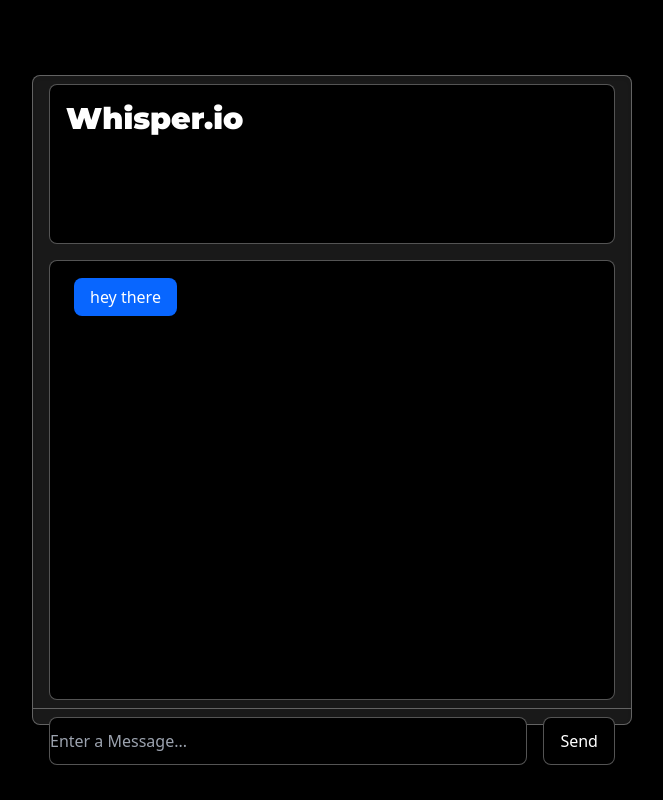
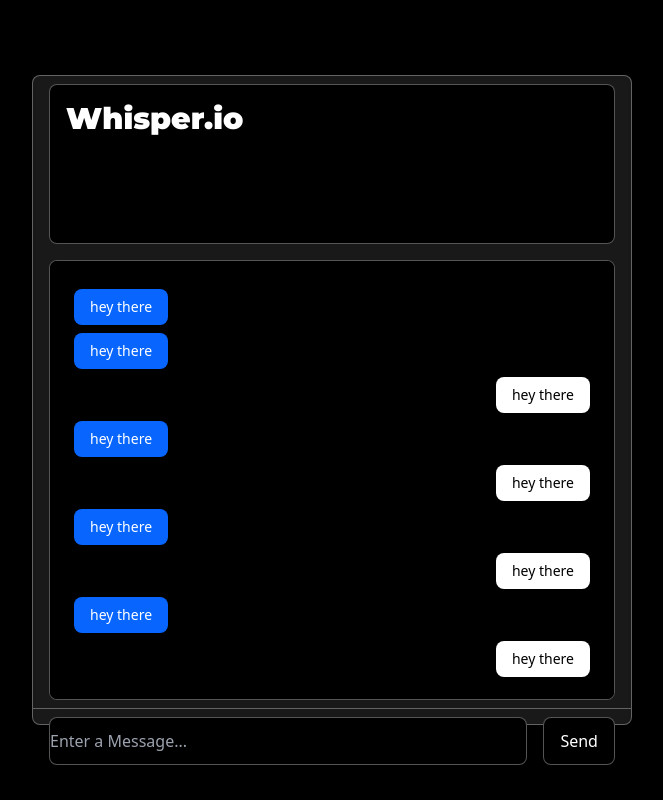
Before and after one commit to Piyushxz/Whisper.io, a React (Vite) app: page / in a window 1280 px wide. Shown: the whole page, without its empty margins (308-971 px from the left). Built offline with nearby package versions, Linux system fonts and the light colour scheme.

Commit message:
Added chatbox

```diff
--- a/src/components/Chats.tsx
+++ b/src/components/Chats.tsx
@@ -10,9 +10,19 @@
                     </h1>
                 </div>
 
-                <div className="h-[55vh]  my-2 mx-4 border border-[#D3D3D3] border-opacity-40 rounded-lg bg-black">
-                    <div className="m-6">
+                <div className="h-[55vh]  my-2 mx-4 border border-[#D3D3D3] border-opacity-40 rounded-lg bg-black overflow-y-auto">
+                    <div className="m-6 flex flex-col">
+
                     <ChatBubble text={"hey there"} variant="sender"/>
+
+                    <ChatBubble text={"hey there"} variant="sender"/>
+                    <ChatBubble text={"hey there"} variant="user"/>
+                    <ChatBubble text={"hey there"} variant="sender"/>
+                    <ChatBubble text={"hey there"} variant="user"/>
+                    <ChatBubble text={"hey there"} variant="sender"/>
+                    <ChatBubble text={"hey there"} variant="user"/>
+                    <ChatBubble text={"hey there"} variant="sender"/>
+                    <ChatBubble text={"hey there"} variant="user"/>
 
                     </div>
                 </div>
--- a/src/components/ui/ChatBubble.tsx
+++ b/src/components/ui/ChatBubble.tsx
@@ -1,20 +1,26 @@
-interface ChatBubbleProps{
-    variant :"user" | "sender",
-    text:string
-}
+interface ChatBubbleProps {
+    variant: "user" | "sender";
+    text: string;
+  }
 
-const ChatBubbleStyles = {
-    "user":" bg-white text-black ",
-    "sender":" bg-[#0866ff] text-white"
-}
+  const ChatBubbleStyles = {
+    user: "bg-white text-black ",
+    sender: "bg-[#0866ff] text-white ",
+  };
 
 
-export const ChatBubble = (props:ChatBubbleProps)=>{
-    return(
-        <>
-        <span className={` ${ChatBubbleStyles[props.variant]}   px-4 py-2 rounded-lg `}>
-            {props.text}
-        </span>
-        </>
-    )
-}
+
+  export const ChatBubble = (props: ChatBubbleProps) => {
+    return (
+        <div className={`flex py-1 ${props.variant ==="user" ?" justify-end " :" justify-start"}`}>
+            <span
+                className={`${
+                ChatBubbleStyles[props.variant]
+                } px-4 py-2 rounded-lg shadow-md  text-sm  inline-block`}
+            >
+                {props.text}
+            </span>
+        </div>
+
+    );
+  };
```
